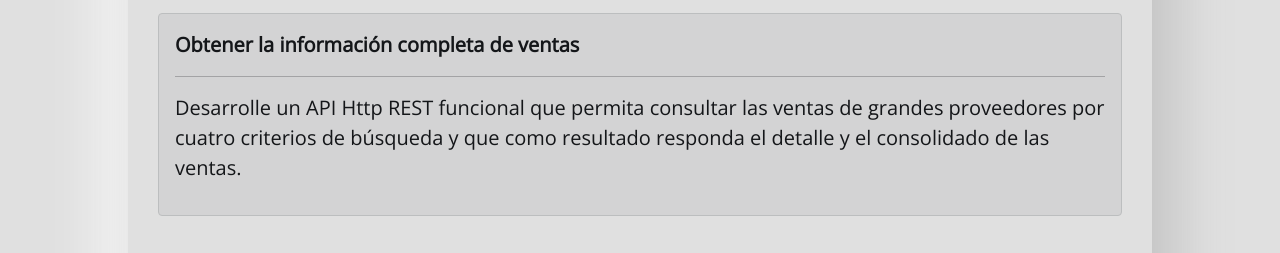
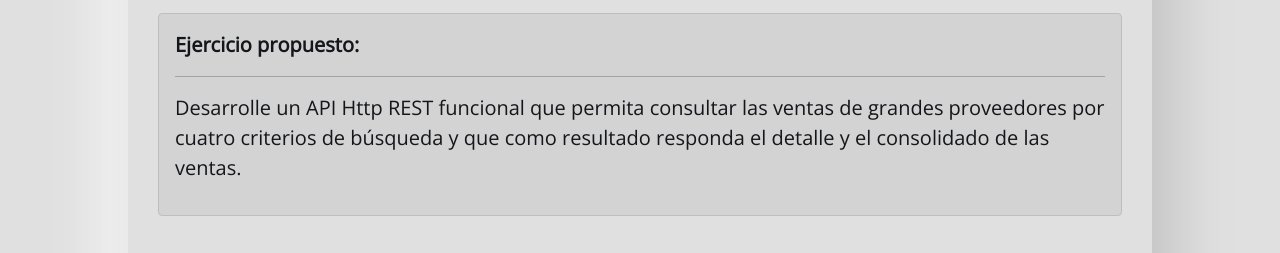
Before and after one commit to jscalderon65/API-para-prueba-de-Inalambria, a website: page Public/index.html in a window 1280 px wide. Shown: the part 227-480 px from the top of the page. Drawn offline with nearby package versions, Linux system fonts and the light colour scheme.

Commit message:
Edición de texto

```diff
--- a/Public/index.html
+++ b/Public/index.html
@@ -38,7 +38,7 @@
         puesto de desarrollador junior de la empresa <b>Inalambria</b>.
         <br />
         <div class="alert alert-dark lead">
-            <b class="alert-heading  bold">Obtener la información completa de ventas
+            <b class="alert-heading  bold">Ejercicio propuesto:
             </b>
            <hr/>
             <p>Desarrolle un API Http REST funcional que permita consultar las ventas de grandes proveedores por cuatro criterios de búsqueda y que como resultado responda el detalle y el consolidado de las ventas.</p>
```
